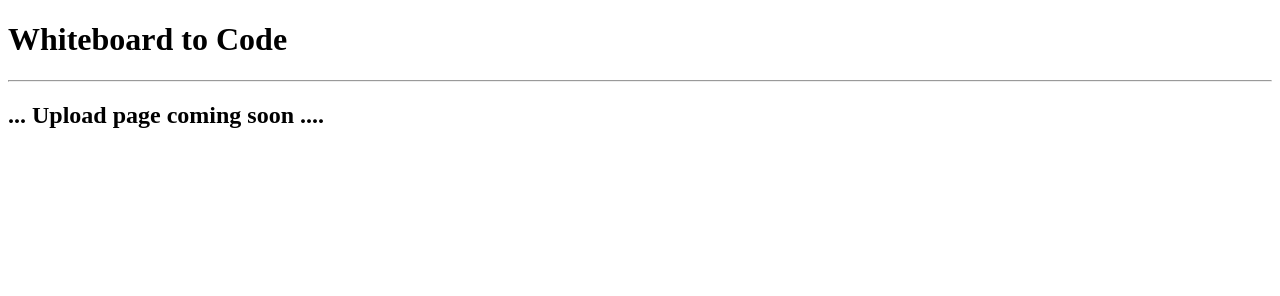
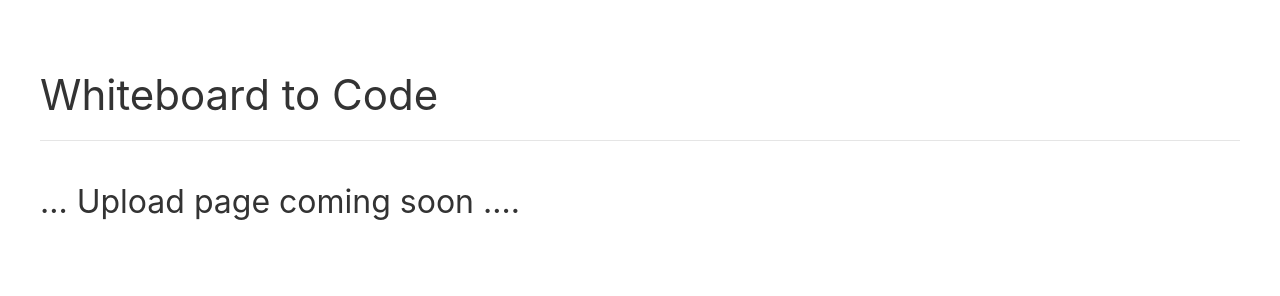
Before and after one commit to marymar/firebase-deploy-example, a website: page src/index.html in a window 1280 px wide. Drawn offline with nearby package versions, Linux system fonts and the light colour scheme.

Commit message:
chore(style): add simple css framework

```diff
--- a/src/index.html
+++ b/src/index.html
@@ -4,11 +4,16 @@
   <meta charset="UTF-8">
   <meta name="viewport" content="width=device-width, initial-scale=1.0">
   <meta http-equiv="X-UA-Compatible" content="ie=edge">
+  <link rel="stylesheet" href="https://cdnjs.cloudflare.com/ajax/libs/uikit/3.1.5/css/uikit-core.css">
   <title>Whiteboard to Code</title>
 </head>
 <body>
-  <h1>Whiteboard to Code</h1>
-  <hr />
-  <h2>... Upload page coming soon ....</h2>
+  <section class="uk-container uk-container-center">
+    <div class="uk-section">
+      <h1>Whiteboard to Code</h1>
+      <hr />
+      <h2>... Upload page coming soon ....</h2>
+    </div>
+  </section>
 </body>
 </html>
```
